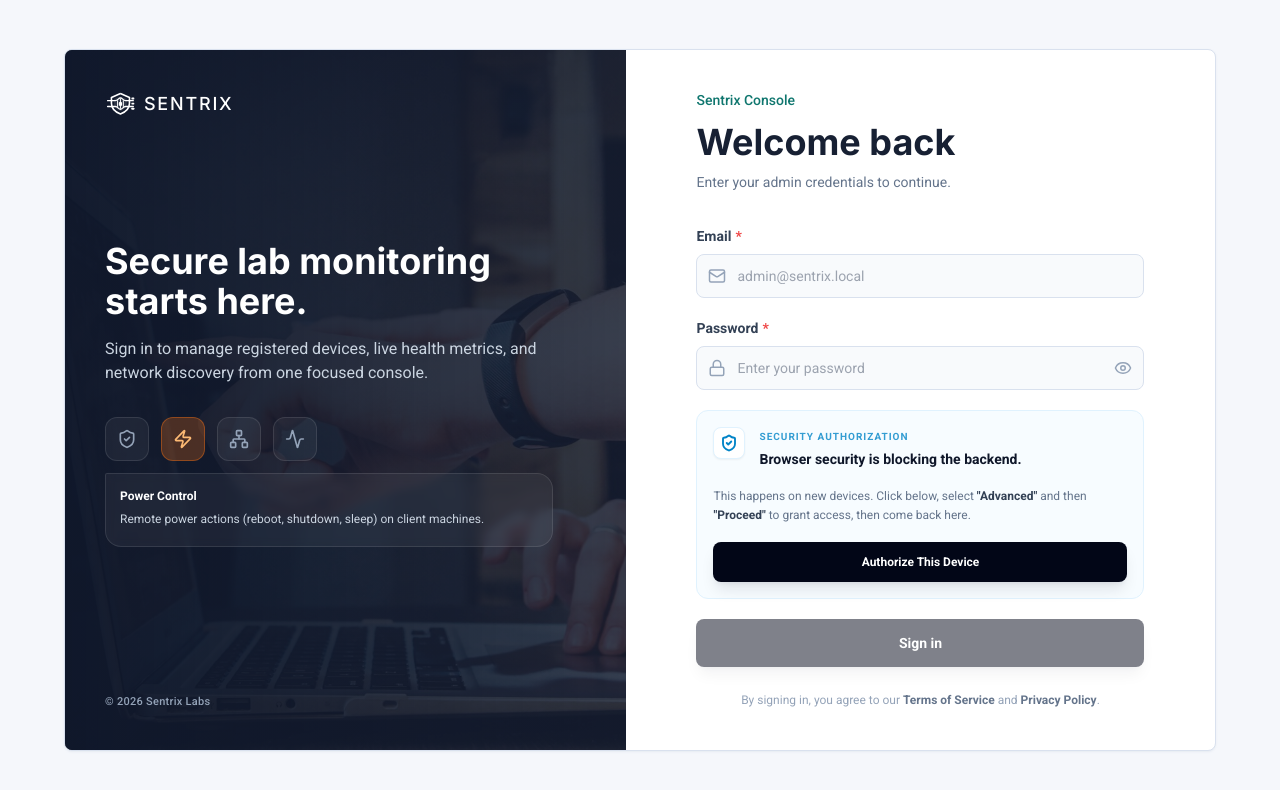
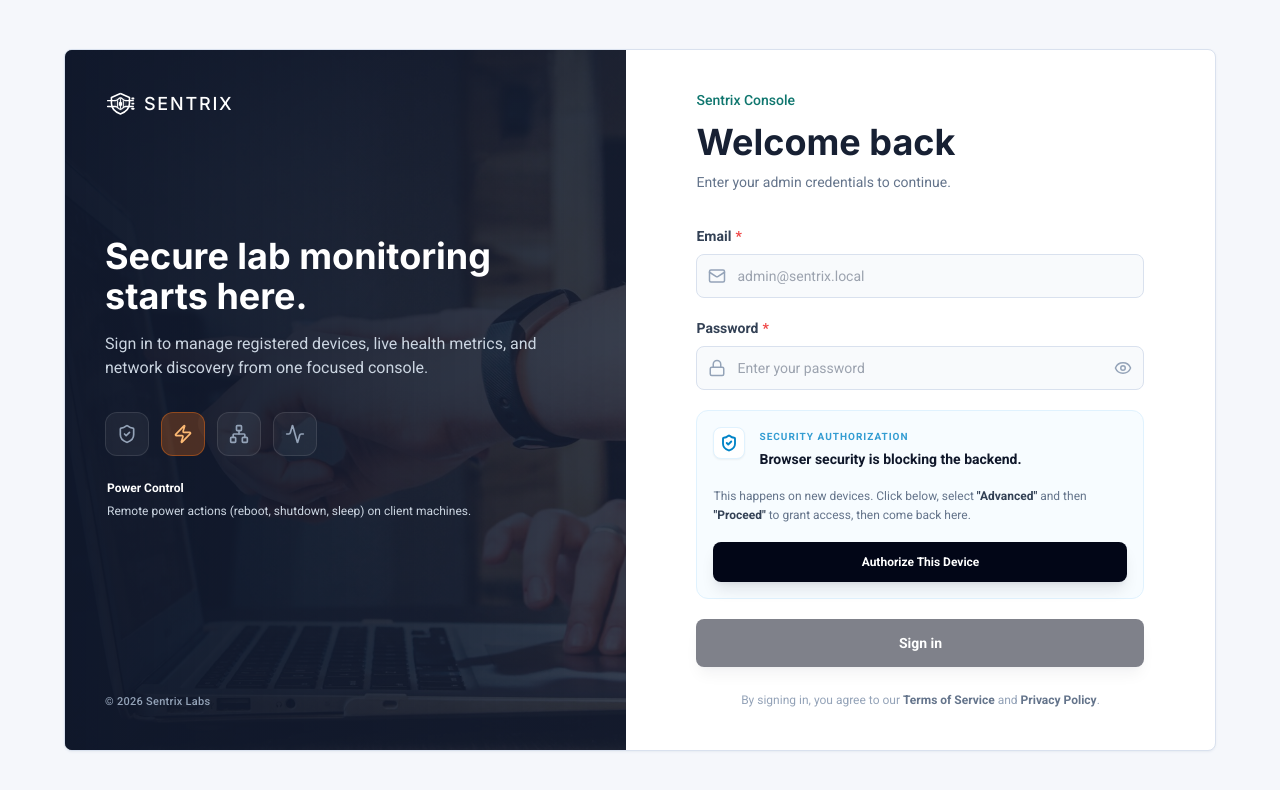
Before and after one commit to System143812/Sentrix, a React (Vite) app in the folder sentrix-dashboard/: page / in a window 1280 px wide. Shown: the top 790 px of the page. Built offline with nearby package versions, Linux system fonts and the light colour scheme; no server answers.

Commit message:
refactor(dashboard): remove glass blur container from login feature info and adjust spacing

```diff
--- a/sentrix-dashboard/src/pages/LoginPage.jsx
+++ b/sentrix-dashboard/src/pages/LoginPage.jsx
@@ -312,9 +312,8 @@ export function LoginPage({ onLogin, error: externalError }) {
                 })}
               </div>
 
-              {/* Dynamic Info Box with Butter-Smooth Fade & Slide per Feature */}
-              <div className="mt-3 min-h-[72px]">
-                <div className="rounded-2xl rounded-tl-sm border border-white/10 bg-white/5 p-3.5 backdrop-blur-sm">
+              {/* Dynamic Info Box without Glass Container */}
+              <div className="mt-6 min-h-[72px] px-0.5">
                 <div
                   key={activeIndex}
                   className="min-h-[44px] animate-in fade-in slide-in-from-bottom-1 duration-300"
@@ -327,7 +326,6 @@ export function LoginPage({ onLogin, error: externalError }) {
                   <p className="mt-1.5 text-[12px] leading-relaxed text-slate-300">
                     {features[activeIndex]?.description || ""}
                   </p>
-                  </div>
                 </div>
               </div>
             </div>
```
Lines whose indentation alone changed are shown as unchanged.
